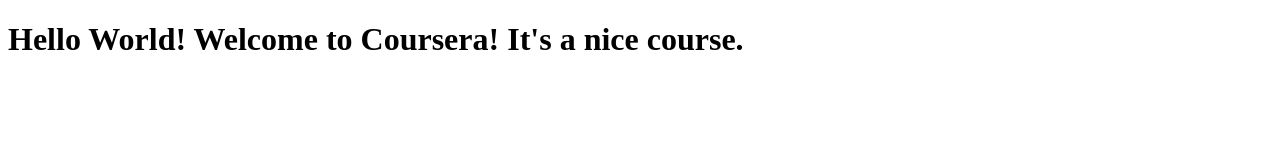
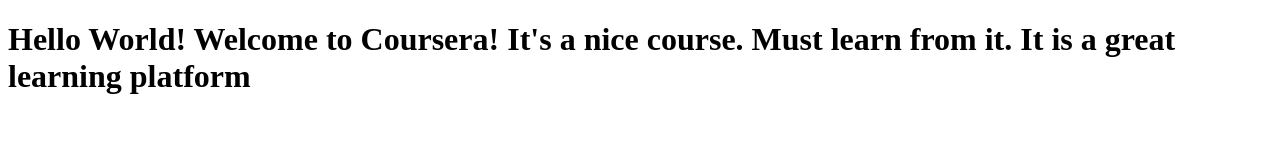
Before and after one commit to Pushpanjali0613/coursera-test, a plain HTML site: page site/index.html in a window 1280 px wide. Drawn offline with Linux system fonts and the light colour scheme.

Commit message:
My First Page.

```diff
--- a/site/index.html
+++ b/site/index.html
@@ -6,6 +6,7 @@
     <title>Hello Coursera!</title>
 </head>
 <body>
-    <h1>Hello World! Welcome to Coursera! It's a nice course.</h1>
+    <h1>Hello World! Welcome to Coursera! It's a nice course. Must learn from it.
+        It is a great learning platform</h1>
 </body>
 </html>
```
